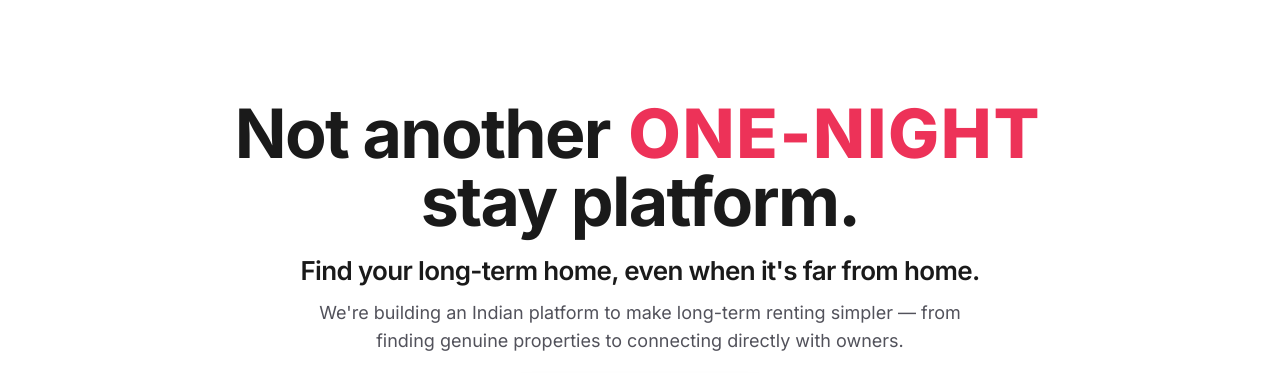
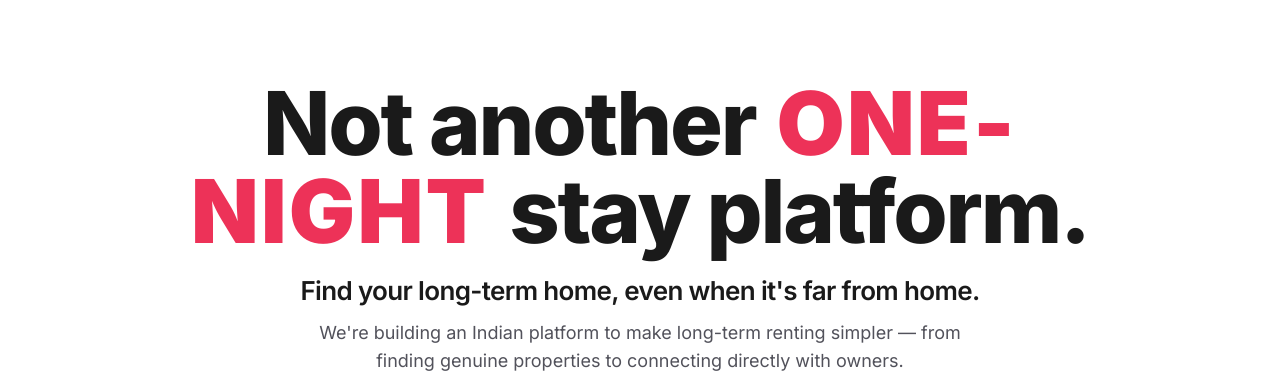
Before and after one commit to amannex/apnastay, a Next.js app: page / in a window 1280 px wide. Shown: the part 127-500 px from the top of the page. Built offline with nearby package versions, Linux system fonts and the light colour scheme; no server answers.

Commit message:
style(hero): scale up main headline size to 88px display typography

```diff
--- a/src/components/hero/HeroSection.tsx
+++ b/src/components/hero/HeroSection.tsx
@@ -46,9 +46,9 @@ export default function HeroSection({
       {/* Hero Content: Centered, balanced typography-led composition */}
       <div className="flex-1 flex flex-col justify-center max-w-5xl mx-auto px-4 sm:px-6 lg:px-8 text-center w-full my-auto py-2 sm:py-4">
         {/* 1. Main Headline */}
-        <h1 className="text-3xl sm:text-5xl md:text-6xl lg:text-[62px] xl:text-[68px] font-bold tracking-tight text-[#1A1A1A] leading-[1.12] sm:leading-[1.08] max-w-4xl mx-auto animate-slide-up">
+        <h1 className="text-4xl sm:text-6xl md:text-7xl lg:text-[80px] xl:text-[88px] font-extrabold tracking-tight text-[#1A1A1A] leading-[1.05] sm:leading-[1.02] max-w-5xl mx-auto animate-slide-up">
           Not another{' '}
-          <span className="font-extrabold text-[#ED3258] px-1 uppercase tracking-wide">
+          <span className="font-black text-[#ED3258] px-1 uppercase tracking-wide">
             ONE-NIGHT
           </span>{' '}
           stay platform.
```
